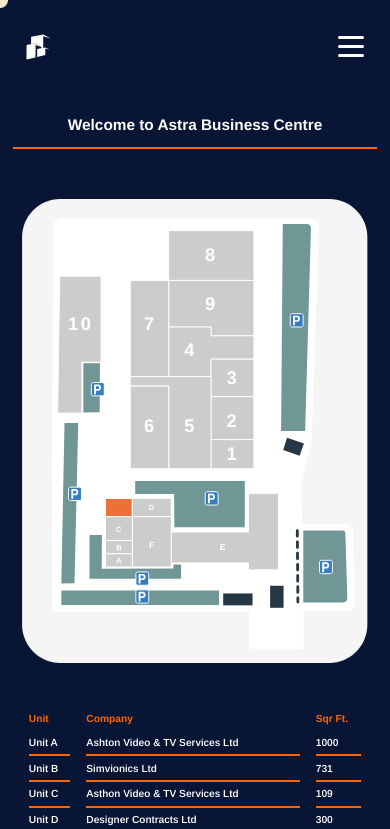
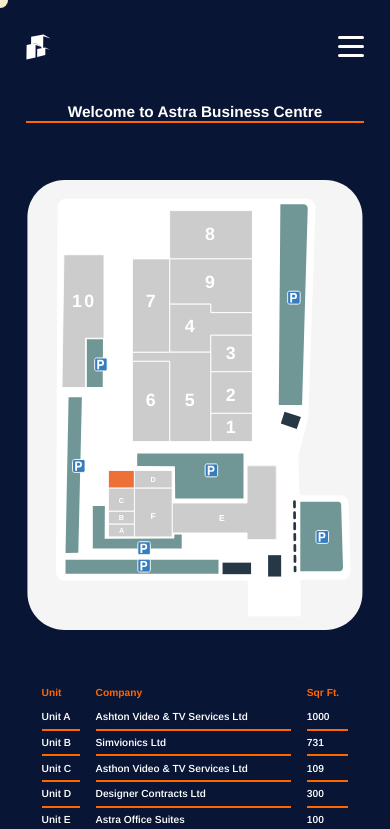
Before and after one commit to candwberry/astrabusinesscentre, a SvelteKit app: page /units in a window 390 px wide. Shown: the top 829 px of the page. Built offline with nearby package versions, Linux system fonts and the light colour scheme.

Commit message:
🎨Responsiveness update

```diff
--- a/src/routes/+page.svelte
+++ b/src/routes/+page.svelte
@@ -35,7 +35,7 @@
 </svelte:head>
 
 <main>
-    <section id="hero">
+    <section id="hero" style="height: 91vh;">
         <div id="hero-left">
             <FadeIn>
                 <h1>
@@ -303,7 +303,6 @@ main {
     max-width: 500px;
     width: 100%;
     height: auto;
-    opacity: 0.8;
     transition: opacity 0.3s ease;
 }
 
--- a/src/routes/maintenance/+page.svelte
+++ b/src/routes/maintenance/+page.svelte
@@ -123,7 +123,6 @@
 		justify-content: center;
 		height: calc(92vh + 6rem); /* Accounting for the 8vh navbar?? wait what */
 		padding: 0 1rem;
-		overflow: hidden;
 	}
 
 	.container {
--- a/src/routes/units/+page.svelte
+++ b/src/routes/units/+page.svelte
@@ -92,7 +92,6 @@
     h1 {
         text-align: center;
         border-bottom: 2px solid #ff6600;
-        padding-bottom: 1rem;
         margin-bottom: 2rem;
         font-size: 1.8rem;
     }
@@ -158,7 +157,7 @@
     }
 
     main {
-        padding: 1rem;
+        padding: 0 2rem;
     }
 
     @media (max-width: 1200px) {
```
